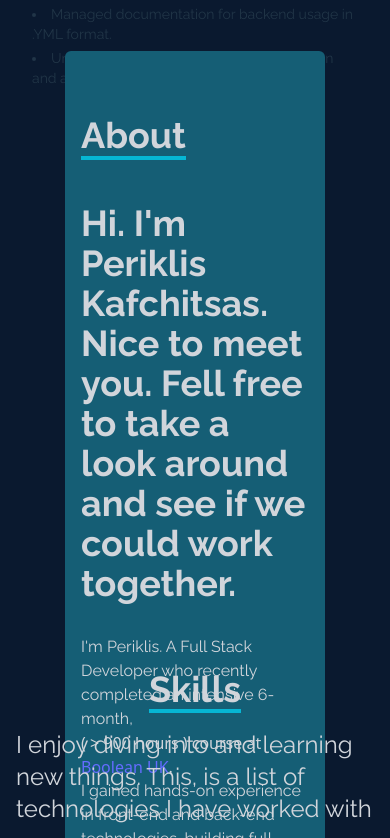
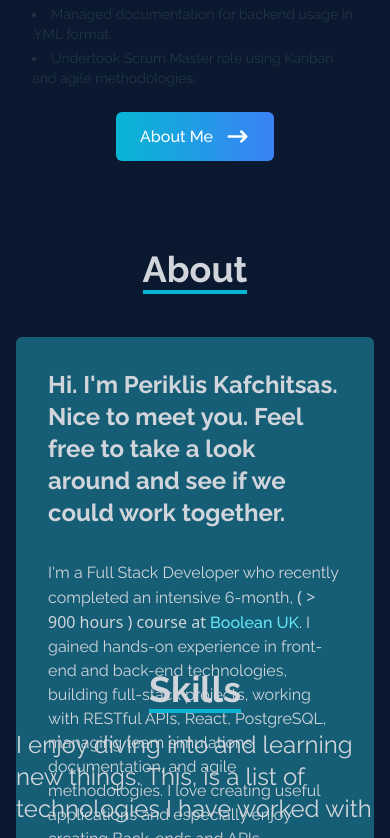
Before and after one commit to PerikK/myPortfolio, a React (Vite) app: page / in a window 390 px wide. Shown: the part 966-1804 px from the top of the page. Built offline with nearby package versions, Linux system fonts and the light colour scheme.

Commit message:
refactor for mobile responsivenes -2nd part

```diff
--- a/src/components/About.jsx
+++ b/src/components/About.jsx
@@ -3,31 +3,31 @@ export default function About() {
 <div
             name="about"
             id="about"
-      className="w-full h-screen bg-[#0a192f] text-gray-300"
+            className="w-full min-h-screen bg-[#0a192f] text-gray-300 py-16"
         >
-      <div className="flex flex-col justify-center items-center w-full h-full">
-        <div className=" py-16 rounded-md bg-cyan-800 flex flex-col justify-center items-center w-4/6">
-          <div className="max-w-[1000px] w-full grid grid-cols-2 gap-8 mb-4">
-            <div className="sm:text-right pb-8 pl-4">
+            <div className="max-w-[1000px] mx-auto p-4 flex flex-col justify-center w-full h-full">
+                <div className="pb-8 text-center">
                     <p className="text-4xl font-bold inline border-b-4 border-cyan-500">
                         About
                     </p>
                 </div>
-            <div></div>
-          </div>
-          <div className="max-w-[1000px] w-full grid sm:grid-cols-2 gap-8 px-4">
-            <div className="sm:text-right text-4xl font-bold">
+
+                <div className="bg-cyan-800 rounded-md p-8 mt-4">
+                    <div className="grid sm:grid-cols-2 gap-8">
+                        <div className="text-2xl sm:text-3xl font-bold">
                             <p>
-                Hi. I'm Periklis Kafchitsas. Nice to meet you. Fell free to take a
+                                Hi. I'm Periklis Kafchitsas. Nice to meet you. Feel free to take a
                                 look around and see if we could work together.
                             </p>
                         </div>
-            <div>
+                        <div className="text-base sm:text-lg">
                             <p>
-                I'm Periklis. A Full Stack Developer who recently completed an intensive 6-month, <section className='font-sans'>
-                            ( {'>'} 900 hours )
-                        course at <a href="https://boolean.co.uk">Boolean UK</a>.
-                        </section> I gained hands-on experience in front-end and back-end technologies, building full-stack projects, working with RESTful APIs, React, PostgreSQL, managing team simulations, documentation, and agile methodologies. I love creating usefull applications and especially enjoy creating Back-ends and APIs.
+                                I'm a Full Stack Developer who recently completed an intensive 6-month,
+                                <span className='font-sans'> ( {'>'} 900 hours ) course at </span>
+                                <a href="https://boolean.co.uk" className="text-cyan-300 hover:text-cyan-100 transition-colors">Boolean UK</a>.
+                                I gained hands-on experience in front-end and back-end technologies, building full-stack projects,
+                                working with RESTful APIs, React, PostgreSQL, managing team simulations, documentation, and agile methodologies.
+                                I love creating useful applications and especially enjoy creating Back-ends and APIs.
                             </p>
                         </div>
                     </div>
--- a/src/components/Navbar.jsx
+++ b/src/components/Navbar.jsx
@@ -120,7 +120,7 @@ export default function Navbar() {
 					</li>
 				</ul>
 				{/* Social icons */}
-				<div className='hidden lg:flex fixed flex-col top-[35%] left-0'>
+				<div className='hidden xl:flex fixed flex-col top-[35%] left-0'>
 					<ul>
 						<li className='w-[160px] h-[60px] flex justify-between items-center ml-[-100px] hover:ml-[-10px] duration-300 bg-blue-600'>
 							<a
```
Lines whose indentation alone changed are shown as unchanged.
